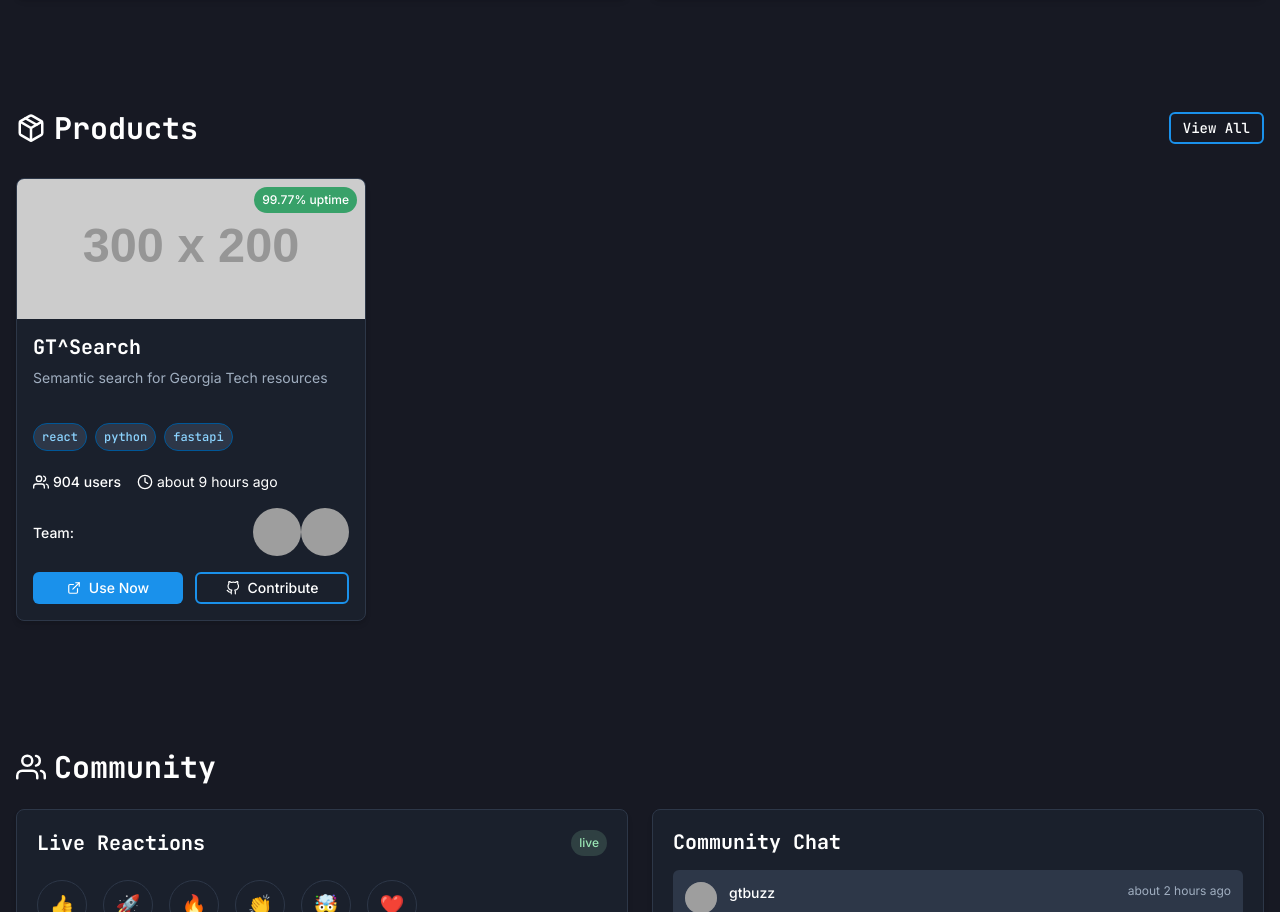
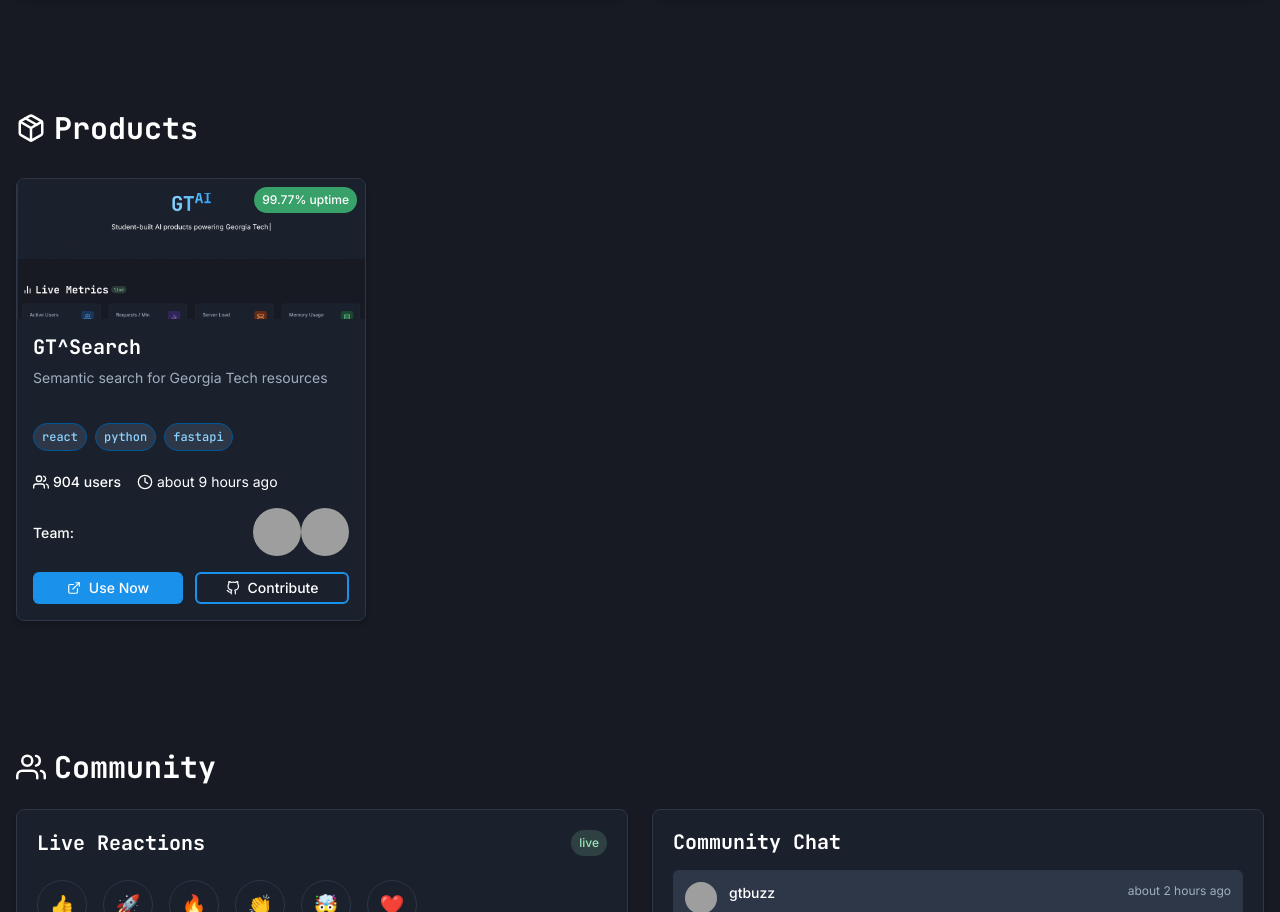
Before and after one commit to GT2AI/home, a React (Vite) app: page / in a window 1280 px wide. Shown: the part 945-1857 px from the top of the page. Built offline with nearby package versions, Linux system fonts and the light colour scheme; grey boxes are pictures that could not be loaded.

Commit message:
adding a screenshot and updating links to product

```diff
--- a/src/components/products/ProductCard.jsx
+++ b/src/components/products/ProductCard.jsx
@@ -30,6 +30,7 @@
   const {
     id,
     name,
+    screenshot,
     description,
     usage,
     uptime,
@@ -39,9 +40,6 @@
     repo,
     lastUpdate
   } = product;
-
-  // Generate a placeholder image with the first letter of the product name
-  const placeholderImage = `https://via.placeholder.com/300x200/2B6CB0/FFFFFF?text=${name.charAt(0)}`;
 
   return (
     <Box
@@ -69,7 +67,7 @@
         overflow="hidden"
       >
         <Image
-          src={placeholderImage}
+          src={screenshot}
           alt={`${name} preview`}
           height="140px"
           width="100%"
--- a/src/components/products/ProductShowcase.jsx
+++ b/src/components/products/ProductShowcase.jsx
@@ -39,13 +39,13 @@
           <Icon as={FiPackage} mr={2} /> Products
         </Heading>
 
-        <Button
+        {/* <Button
           size="sm"
           variant="outline"
           fontFamily="mono"
         >
           View All
-        </Button>
+        </Button> */}
       </Flex>
 
       <Box
--- a/src/utils/mockData.js
+++ b/src/utils/mockData.js
@@ -17,6 +17,7 @@
       {
         id: 'gt-search',
         name: 'GT^Search',
+        screenshot: '/product-shots/gt-search.png',
         description: 'Semantic search for Georgia Tech resources',
         usage: randomInRange(800, 1200),
         uptime: randomFloat(99.7, 100, 2),
```
Also changed, not shown: public/product-shots/gt-search.png (added).
